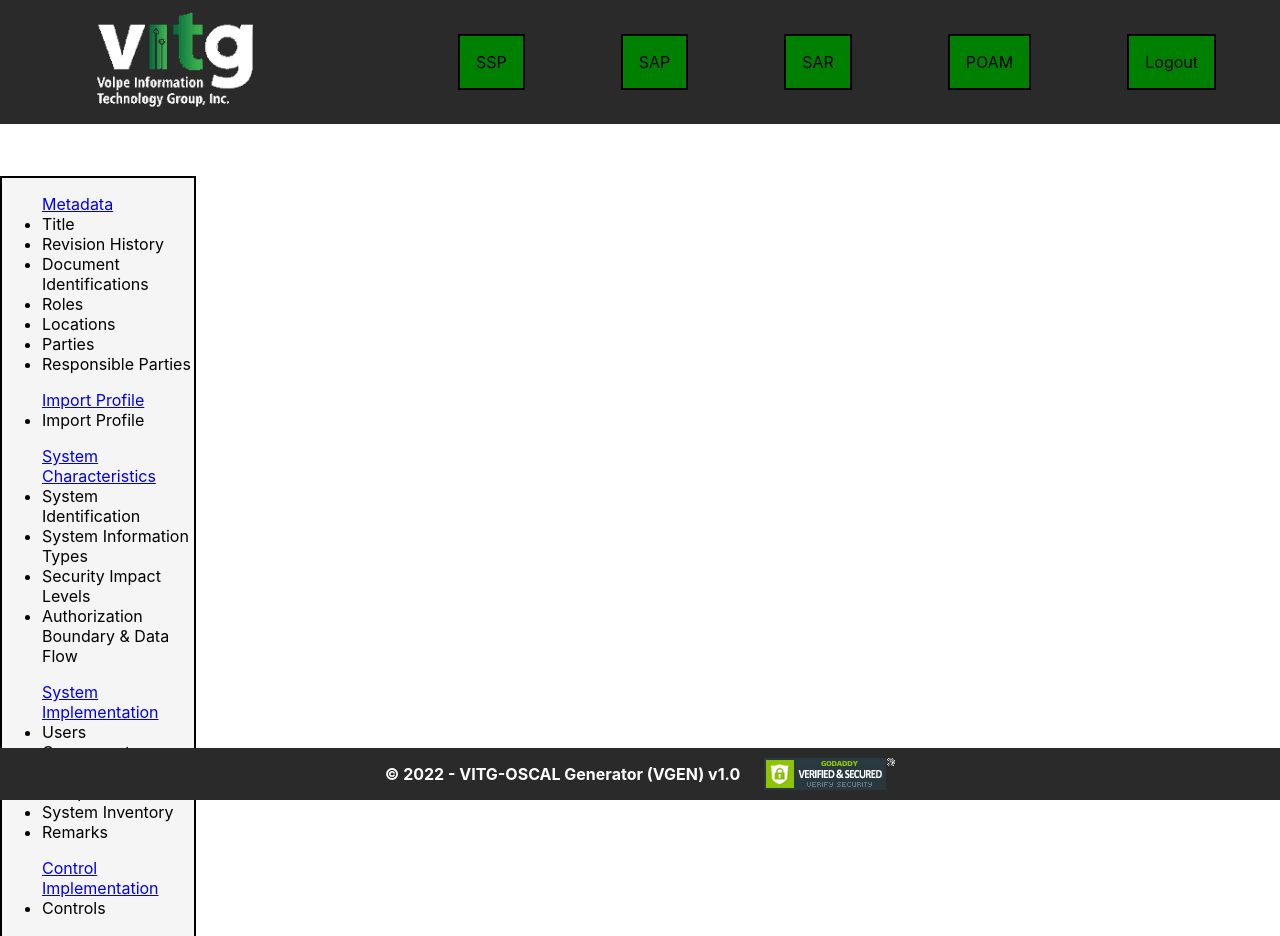
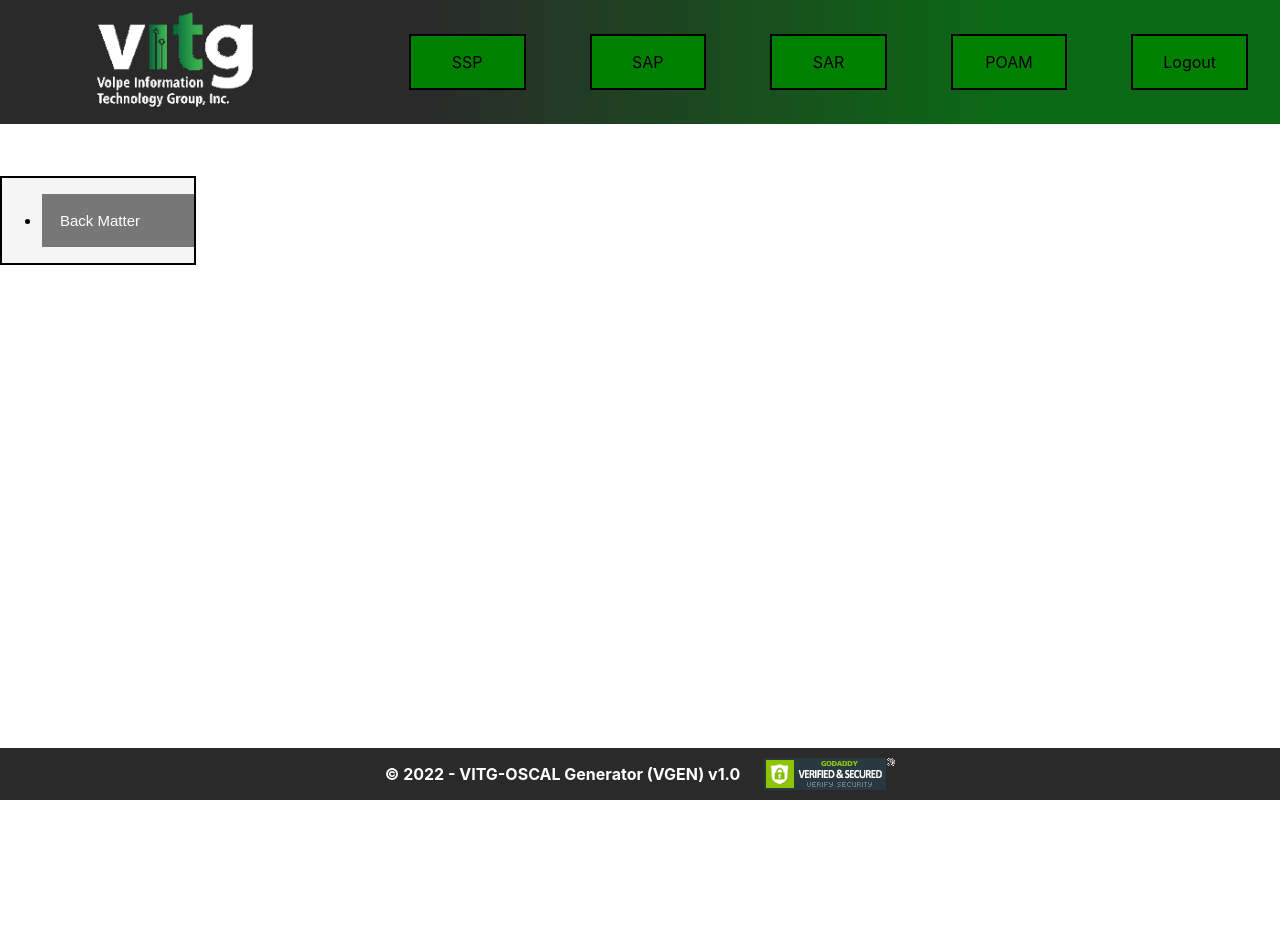
Before and after one commit to ChristianSmith2394/interview, a React (Create React App) app: page / in a window 1280 px wide. Shown: the top 936 px of the page. After the commit the page ends 800 px from the top, so only its background shows below. Built offline with nearby package versions, Linux system fonts and the light colour scheme.

Commit message:
adjusting styling for the header

```diff
--- a/package.json
+++ b/package.json
@@ -7,6 +7,7 @@
     "@testing-library/react": "^13.3.0",
     "@testing-library/user-event": "^13.5.0",
     "react": "^18.2.0",
+    "react-collapsed": "^3.3.2",
     "react-dom": "^18.2.0",
     "react-router-dom": "^6.3.0",
     "react-scripts": "5.0.1",
--- a/src/Components/Header.css
+++ b/src/Components/Header.css
@@ -1,6 +1,7 @@
 .header {
     display: flex;
-    background-color: rgb(42, 42, 42);
+    background: rgb(42,42,42);
+    background: linear-gradient(90deg, rgba(42,42,42,1) 33%, rgba(12,105,21,1) 78%, rgba(12,105,21,1) 100%);
     position: fixed;
     align-items: center;
     width: 100%;
@@ -19,9 +20,12 @@
 }
 
 .nav__option {
+    display: flex;
+    justify-content: center;
     margin-left: 2rem;
-    margin-right: 4rem;
+    margin-right: 2rem;
     padding: 1rem;
+    width: 8%;
     background-color: green;
     border: solid 2px black;
 }
--- a/src/Components/Header.js
+++ b/src/Components/Header.js
@@ -1,6 +1,5 @@
 import React from 'react'
 import logo from '../photos/logo.gif'
-import { Link } from "react-router-dom"
 import './Header.css'
 
 function Header() {
--- a/src/Components/Sidebar.css
+++ b/src/Components/Sidebar.css
@@ -5,3 +5,39 @@
     background-color: whitesmoke;
     margin-top: 11rem;
 }
+
+.collapse__button {
+    background-color: #777;
+    color: white;
+    cursor: pointer;
+    padding: 18px;
+    width: 100%;
+    border: none;
+    text-align: left;
+    outline: none;
+    font-size: 15px;
+  }
+
+  .active, .collapsible:hover {
+    background-color: #555;
+  }
+
+  .collapsible:after {
+    content: '\002B';
+    color: white;
+    font-weight: bold;
+    float: right;
+    margin-left: 5px;
+  }
+
+  .active:after {
+    content: "\2212";
+  }
+
+  .content {
+    padding: 0 18px;
+    max-height: 0;
+    overflow: hidden;
+    transition: max-height 0.2s ease-out;
+    background-color: #f1f1f1;
+  }
--- a/src/Components/Sidebar.js
+++ b/src/Components/Sidebar.js
@@ -1,48 +1,59 @@
 import React from "react";
 import "./Sidebar.css";
-import { useState } from "react";
 
 function Sidebar() {
+  var coll = document.getElementsByClassName("collapsible");
+  var i;
+
+  for (i = 0; i < coll.length; i++) {
+    coll[i].addEventListener("click", function () {
+      this.classList.toggle("active");
+      var content = this.nextElementSibling;
+      if (content.style.maxHeight) {
+        content.style.maxHeight = null;
+      } else {
+        content.style.maxHeight = content.scrollHeight + "px";
+      }
+    });
+  }
+
   return (
     <div className="sidebar">
       <nav>
         <ul>
-          <a href="#">Metadata</a>
-            <li>Title</li>
-            <li>Revision History</li>
-            <li>Document Identifications</li>
-            <li>Roles</li>
-            <li>Locations</li>
-            <li>Parties</li>
-            <li>Responsible Parties</li>
-        </ul>
-        <ul>
-          <a href="#">Import Profile</a>
-            <li>Import Profile</li>
-        </ul>
-        <ul>
-          <a href="#">System Characteristics</a>
-            <li>System Identification</li>
-            <li>System Information Types</li>
-            <li>Security Impact Levels</li>
-            <li>Authorization Boundary & Data Flow</li>
-        </ul>
-        <ul>
-          <a href="#">System Implementation</a>
-          <li>Users</li>
-          <li>Components</li>
-          <li>Implemented Components</li>
-          <li>System Inventory</li>
-          <li>Remarks</li>
-        </ul>
-        <ul>
-          <a href="#">Control Implementation</a>
-          <li>Controls</li>
-        </ul>
-        <ul>
-          <a href="#">Back Matter</a>
-          <li>Citations</li>
-          <li>Resources</li>
+          {/* <li><a href="#">Metadata</a></li>
+            <li><a href="#">Title</a></li>
+            <li><a href="#">Revision History</a></li>
+            <li><a href="#">Document Identifications</a></li>
+            <li><a href="#">Roles</a></li>
+            <li><a href="#">Locations</a></li>
+            <li><a href="#">Parties</a></li>
+            <li><a href="#">Responsible Parties</a></li>
+          <li><a href="#">Import Profile</a></li>
+            <li><a href="#">Import Profile</a></li>
+          <li><a href="#">System Characteristics</a></li>
+            <li><a href="#">System Identification</a></li>
+            <li><a href="#">System Information Types</a></li>
+            <li><a href="#">Security Impact Levels</a></li>
+            <li><a href="#">Authorization Boundary & Data Flow</a></li>
+
+          <li><a href="#">System Implementation</a></li>
+          <li><a href="#">Users</a></li>
+          <li><a href="#">Components</a></li>
+          <li><a href="#">Implemented Components</a></li>
+          <li><a href="#">System Inventory</a></li>
+          <li><a href="#">Remarks</a></li>
+
+          <li><a href="#">Control Implementation</a></li>
+          <li><a href="#">Controls</a></li> */}
+
+          <li>
+            <button class="collapse__button">Back Matter</button>
+          </li>
+          <div className="content">
+            <a href="#">Citations</a>
+            <a href="#">Resources</a>
+          </div>
         </ul>
       </nav>
     </div>
```
Also changed, not shown: 1 other file (tests, documents, lock files or other folders).
